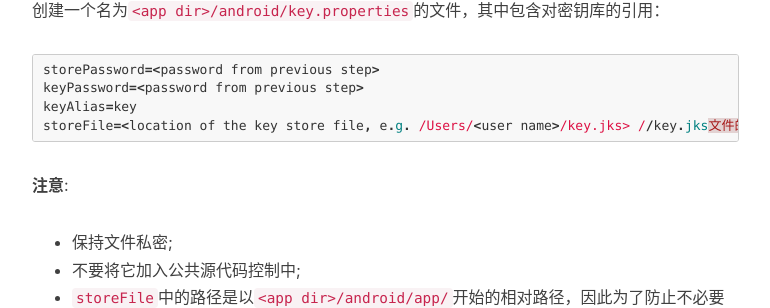
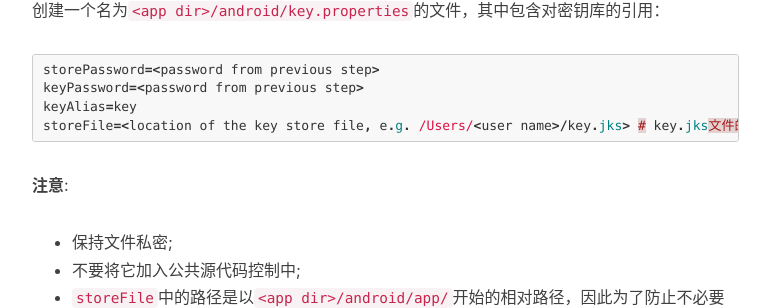
Before and after one commit to chenquan/chenquan.github.io, a Jekyll site: the page built from _posts/2019-05-16-flutter编译.md, in a window 1280 px wide and 900 px high, scrolled down 2304 px. Shown: the part 142-450 px from the top of the window, without its empty margins (233-1003 px from the left). Built offline with Jekyll 4.4.1, drawn with Linux system fonts in a browser that asks for light colours; nearby versions of some CDN libraries; comment, search, counter and statistics services are not loaded.

````diff
--- a/_posts/2019-05-16-flutter编译.md
+++ b/_posts/2019-05-16-flutter编译.md
@@ -74,7 +74,7 @@ Win:
 storePassword=<password from previous step>
 keyPassword=<password from previous step>
 keyAlias=key
-storeFile=<location of the key store file, e.g. /Users/<user name>/key.jks> //key.jks文件的存储路径
+storeFile=<location of the key store file, e.g. /Users/<user name>/key.jks> # key.jks文件的存储路径
 ```
 
 **注意**:
````
